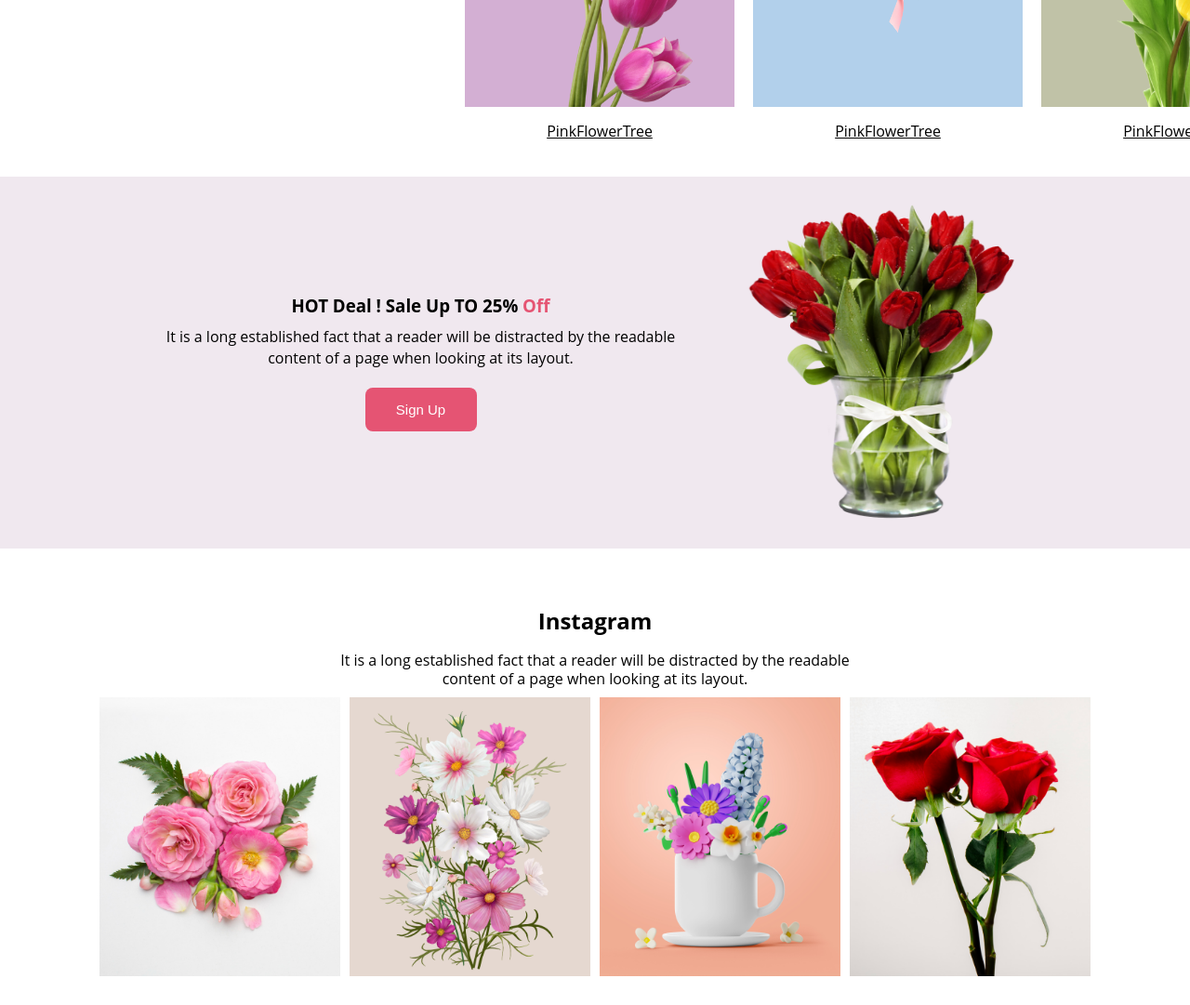
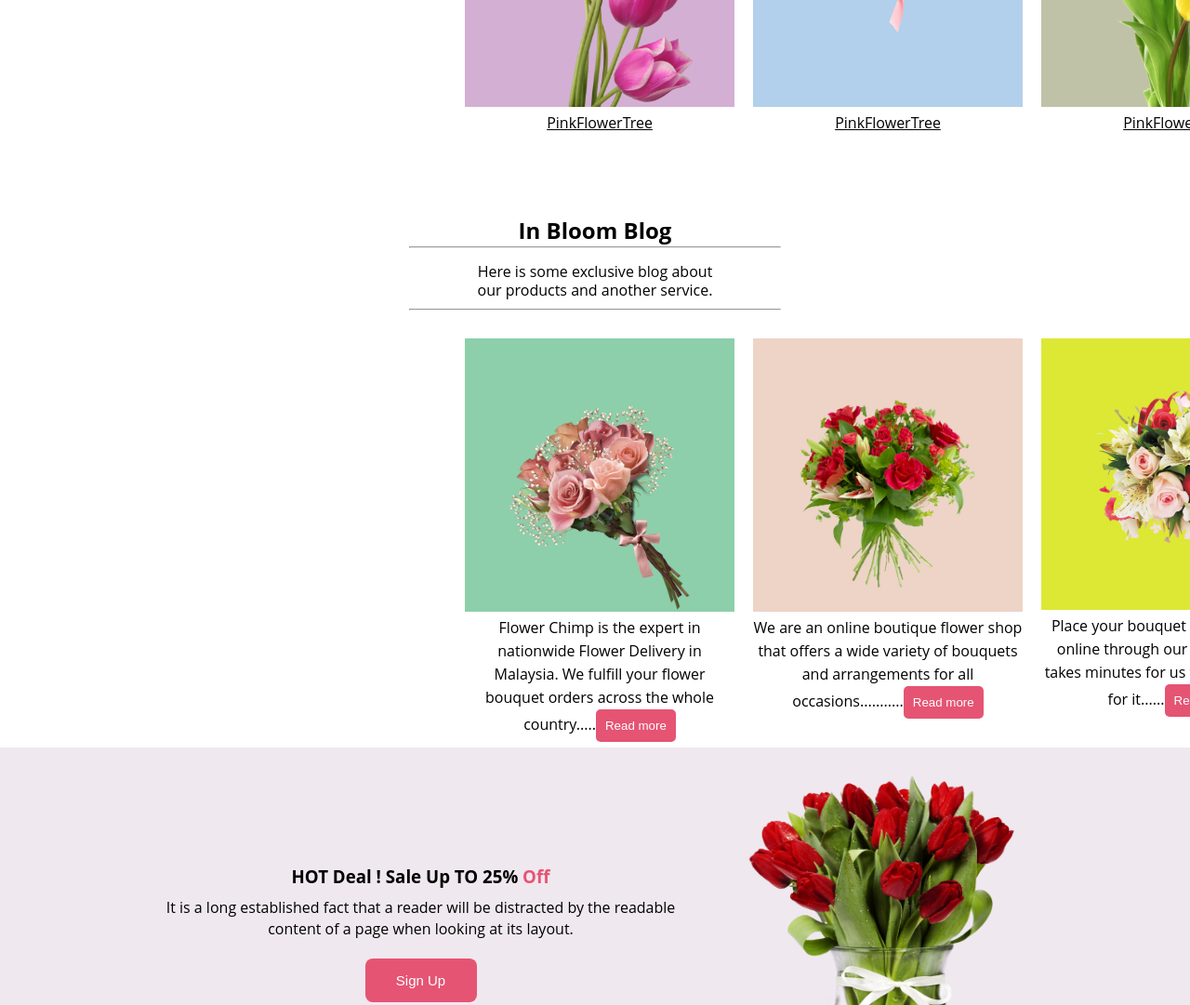
Before and after one commit to alfaz08/flower-shop-website, a plain HTML site: page index.html in a window 1280 px wide. Shown: the part 1020-2101 px from the top of the page at 93% size. Drawn offline with Linux system fonts and the light colour scheme.

Commit message:
my extra is added

```diff
--- a/index.html
+++ b/index.html
@@ -42,6 +42,36 @@
   </div>
 
 </section>
+<!--My Extra End-->
+<section class="featured">
+  <div class="featured-title">
+    <h2>In Bloom Blog<hr></h2>
+    <p class="para">Here is some exclusive blog about <br> our products and another service.<hr>
+    </p>
+  </div>
+
+  <div class="featured-image-container">
+    <div>
+      <img class="featured-img-four" src="./flower/new2.png" alt="">
+      <figcaption class="caption">Flower Chimp is the expert in nationwide Flower Delivery in Malaysia. We fulfill your flower bouquet orders across the whole country.....<button class="btn">Read more</button></figcaption>
+    </div>
+      <div>
+      <img class="featured-img-five" src="./flower/new1.png" alt="">
+      <figcaption class="caption">We are an online boutique flower shop that offers a wide variety of bouquets and arrangements for all occasions...........<button class="btn">Read more</button></figcaption>
+    </div>
+    <div>
+      <img class="featured-img-six" src="./flower/new3.png" alt="">
+      <figcaption class="caption">Place your bouquet of flowers order online through our website. It only takes minutes for us to process.Ready for it......<button class="btn">Read more</button></figcaption>
+    </div>
+  </div>
+
+</section>
+
+<!--My Extra End-->
+
+
+
+
 <section class="deal-container">
   <div class="deal-des">
     <h3>HOT Deal ! Sale Up TO 25% <span class="color">Off</span></h3>
@@ -80,6 +110,9 @@
 
 
 
+
+
+
 </main>
 
 <section class="latest-deal">
--- a/style.css
+++ b/style.css
@@ -117,8 +117,9 @@ cursor: pointer;
  padding: 20%;
 }
 .caption{
-padding: 10px;
-
+line-height: 25px;
+text-align: center;
+font-size: bold;
 text-align: center;
 }
 
@@ -129,7 +130,7 @@ text-align: center;
    justify-content:center;
    gap: 75px;
    height: 400px;
-   margin-top: 20px;
+   margin-top: 40px;
 }
 .color{
   color:#E55473;
@@ -203,3 +204,41 @@ border: #723c48;
 h2,p{
   line-height: 35px;
 }
+
+.featured-img-four{
+  background-color:rgba(56, 172, 108, 0.575);
+   padding-top: 69px;
+   padding-left: 45px;
+   padding-right: 45px;
+   width: 200px;
+
+}
+.featured-img-five{
+  background-color:rgba(179, 72, 11, 0.233);
+   padding-top: 65px;
+   align-items: center;
+   padding-left: 45px;
+   padding-right: 45px;
+   padding-bottom: 25px;
+   width: 200px;
+
+
+}
+.featured-img-six{
+  background-color:rgba(213, 228, 9, 0.829);
+   padding-top: 45px;
+   padding-left: 45px;
+   padding-right: 45px;
+   padding-bottom: 55px;
+   width: 200px;
+}
+.btn{
+  border-radius: 5px;
+  padding: 10px ;
+  text-align: center;
+
+background: #E55473;
+cursor: pointer;
+color: white;
+border: none;
+}
```
Also changed, not shown: flower/new1.png (added), flower/new2.png (added), flower/new3 (2).jpg (added), flower/new3.png (added), flower/new4.png (added).
